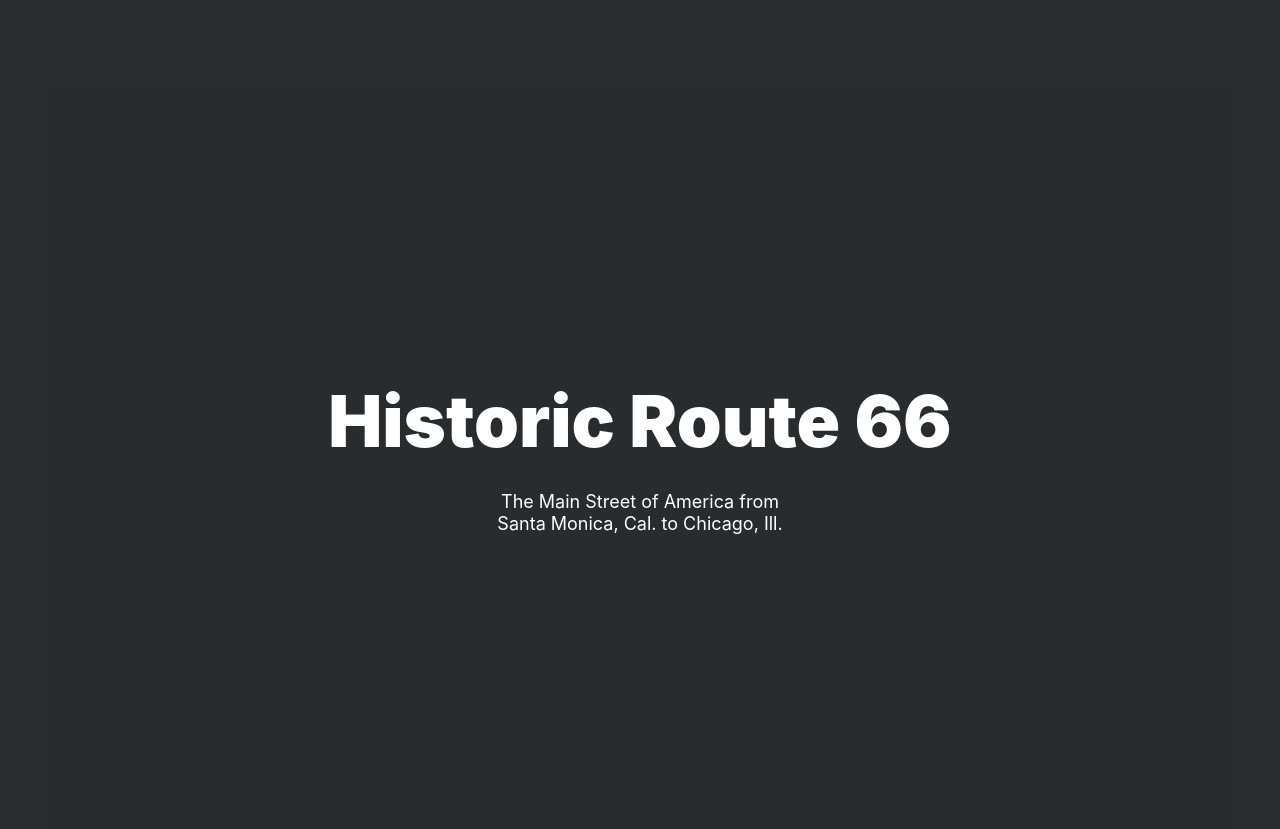
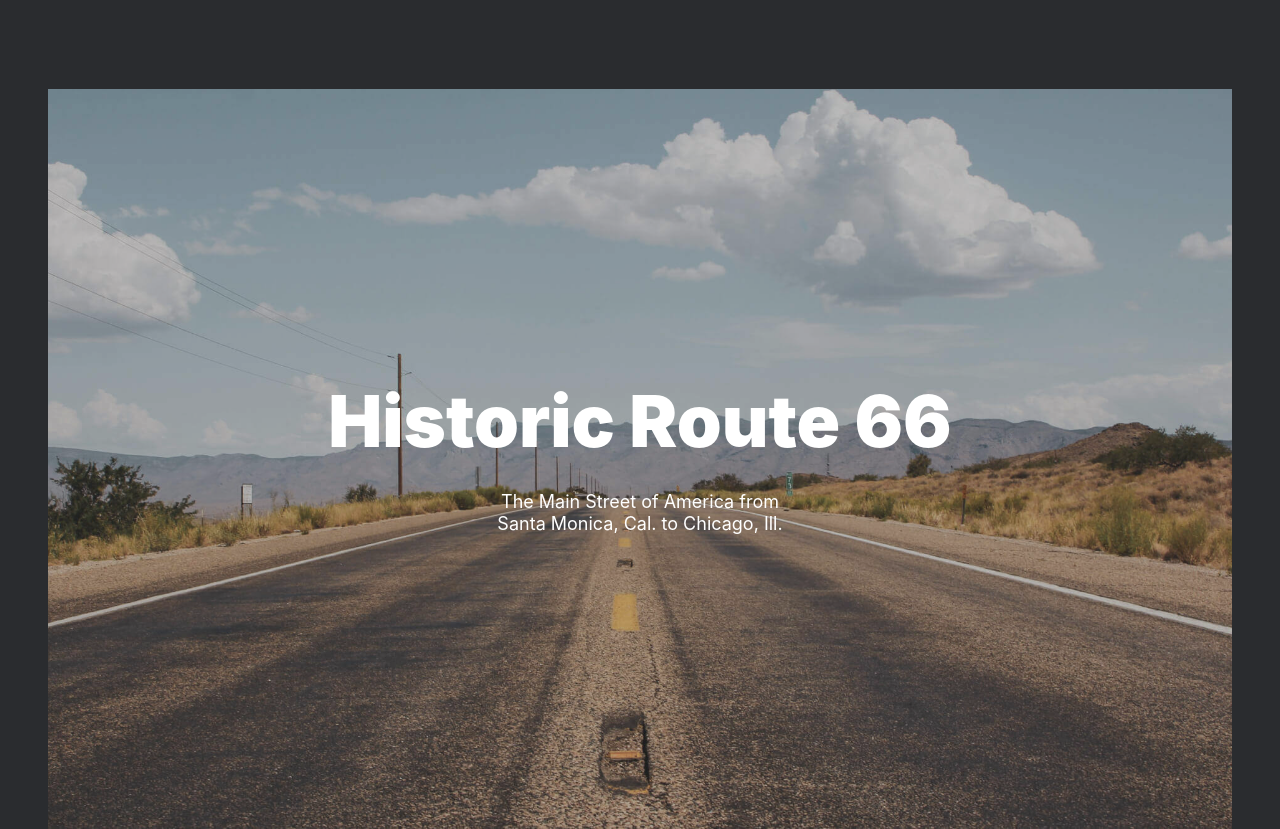
Before and after one commit to mrseif123/From-Portland-to-Portland, a plain HTML site: page index.html in a window 1280 px wide. Shown: the part 6029-6858 px from the top of the page. Drawn offline with Linux system fonts and the light colour scheme; a web font is replaced by a local one.

Commit message:
supposedly ready

```diff
--- a/blocks/cover/__link/cover__link.css
+++ b/blocks/cover/__link/cover__link.css
@@ -13,7 +13,7 @@
     overflow: hidden;
     background-size: cover;
     background-position: center;
-    background-image: url("images/route.jpg");
+    background-image: url("route.jpg");
 }
 
 .cover__link::after {
```
Also changed, not shown: blocks/cover/__link/route.jpg (renamed from images/route.jpg).
